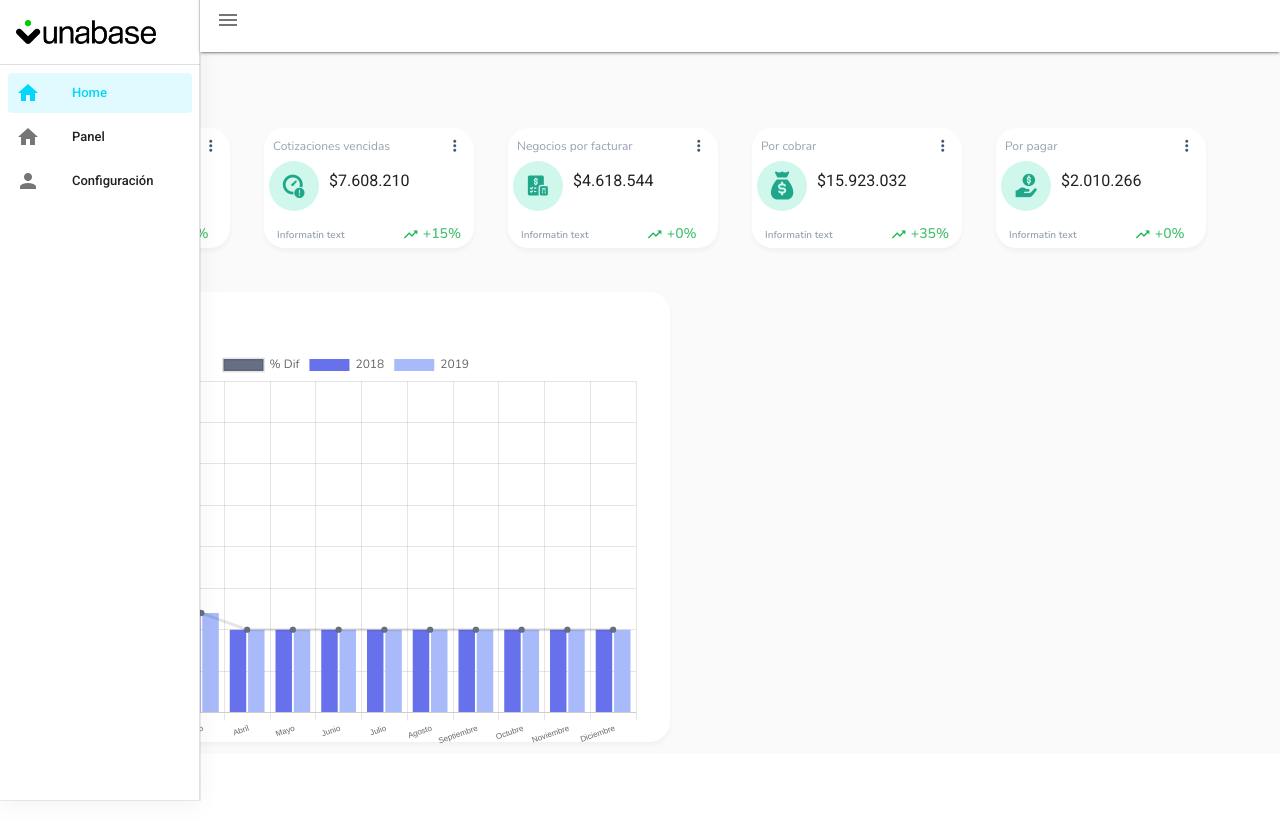
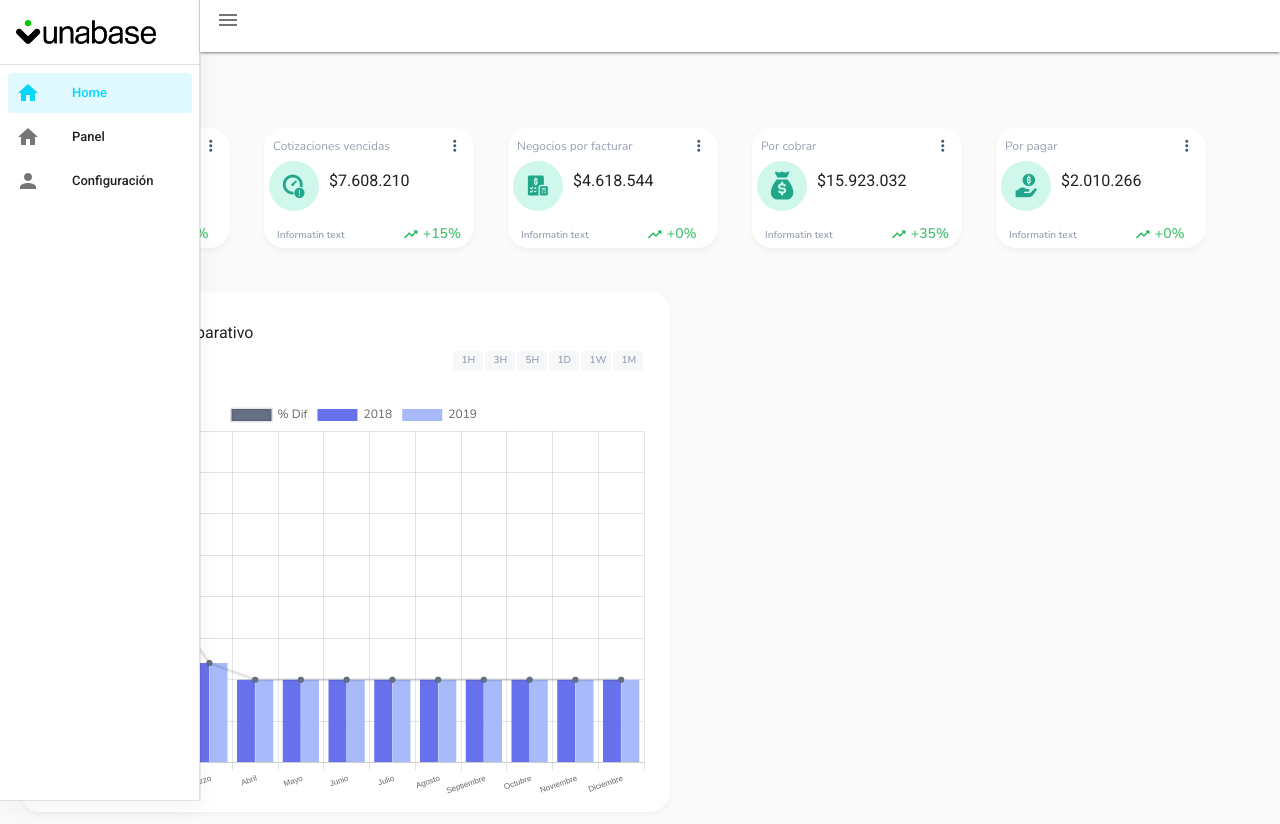
Before and after one commit to unabasesys/panel-gerencial-vue, a Vue app: page /dashboard in a window 1280 px wide. Before the commit the page ends 800 px from the top, so only its background shows below. Built offline with nearby package versions, Linux system fonts and the light colour scheme; some icons are missing.

Commit message:
asddasssssss

```diff
--- a/src/assets/css/styleguide.css
+++ b/src/assets/css/styleguide.css
@@ -77,6 +77,14 @@
   font-size: var(--font-size-s) !important;
   font-style: normal !important;
   font-weight: 400 !important;
+}
+
+.nunito-semi-bold-santas-gray-8px {
+  color: var(--santas-gray) !important;
+  font-family: var(--font-family-nunito) !important;
+  font-size: 8px;
+  font-style: normal !important;
+  font-weight: 600 !important;
 }
 
 .nunito-semi-bold-santas-gray-10px {
--- a/src/components/Dashboard.vue
+++ b/src/components/Dashboard.vue
@@ -78,7 +78,7 @@
             <v-card
               class="rounded-box"
               min-width="650"
-              min-height="450"
+              min-height="520"
               color="#ffffff"
               outlined
             >
--- a/src/components/graphics/ventas_mes.vue
+++ b/src/components/graphics/ventas_mes.vue
@@ -1,10 +1,39 @@
 <template>
   <div>
-    <div>
-      <v-btn min-width="1" max-width="1">
-        <span style="font-size: 10px">1H</span>
-      </v-btn>
+    <div class="row mt-2 ml-2">
+      <div cols="12">
+        <span class="nunito-semi-bold-bright-gray-16px"
+          >Ventas por mes comparativo</span
+        >
+
+        <div class="row" style="float: right; margin-left: 200px; margin-top: 30px">
+          <div class="btn-graphic-div">
+            <span class="nunito-semi-bold-santas-gray-10px">1H</span>
           </div>
+
+          <div class="btn-graphic-div">
+            <span class="nunito-semi-bold-santas-gray-10px">3H</span>
+          </div>
+
+          <div class="btn-graphic-div">
+            <span class="nunito-semi-bold-santas-gray-10px">5H</span>
+          </div>
+
+          <div class="btn-graphic-div">
+            <span class="nunito-semi-bold-santas-gray-10px">1D</span>
+          </div>
+
+          <div class="btn-graphic-div">
+            <span class="nunito-semi-bold-santas-gray-10px">1W</span>
+          </div>
+
+          <div class="btn-graphic-div">
+            <span class="nunito-semi-bold-santas-gray-10px">1M</span>
+          </div>
+        </div>
+      </div>
+
+      <div cols="12" class="mt-10">
         <Bar
           :chart-options="chartOptions"
           :chart-data="chartData"
@@ -16,6 +45,8 @@
           :width="width"
           :height="height"
         />
+      </div>
+    </div>
   </div>
 </template>
 
@@ -112,10 +143,13 @@ export default {
         ],
       },
       chartOptions: {
+        categoryPercentage: 0.8, // here
+        barPercentage: 0.98, // here
         responsive: true,
         plugins: {
           legend: {
             labels: {
+              position: 'bottom',
               // This more specific font property overrides the global property
               font: {
                 size: 12,
@@ -139,9 +173,9 @@ export default {
             ticks: {
               font: {
                 size: 8,
-                }
-            }
-        }
+              },
+            },
+          },
         },
       },
     };
@@ -150,4 +184,27 @@ export default {
 </script>
 
 <style>
+.btn-graphic-div {
+  background-color: #f6f7f8;
+  min-width: 30px;
+  max-width: 30px;
+
+  min-height: 20px;
+  max-height: 20px;
+
+  align-items: center;
+  border-radius: 4px !important;
+  cursor: pointer;
+  margin-right: 2px;
+}
+
+.btn-graphic-div:hover {
+  background-color: #e4e7ec;
+}
+
+.btn-graphic-div > span {
+  display: table;
+  padding: 2px;
+  margin-left: 6px;
+}
 </style>
```
Lines whose indentation alone changed are shown as unchanged.
